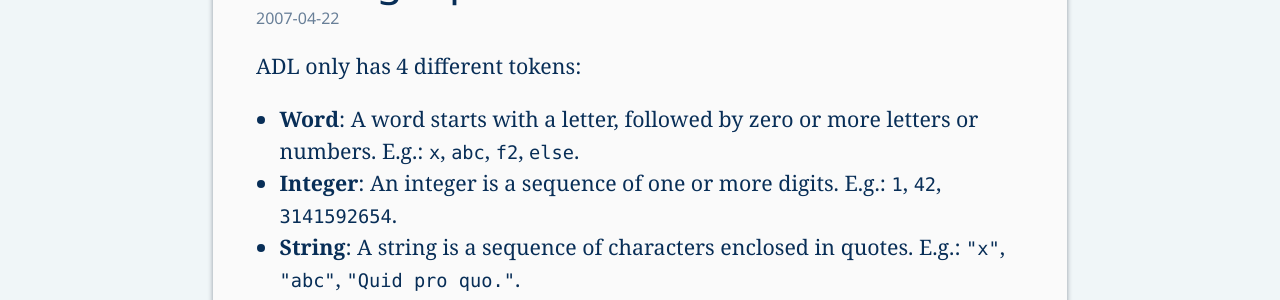
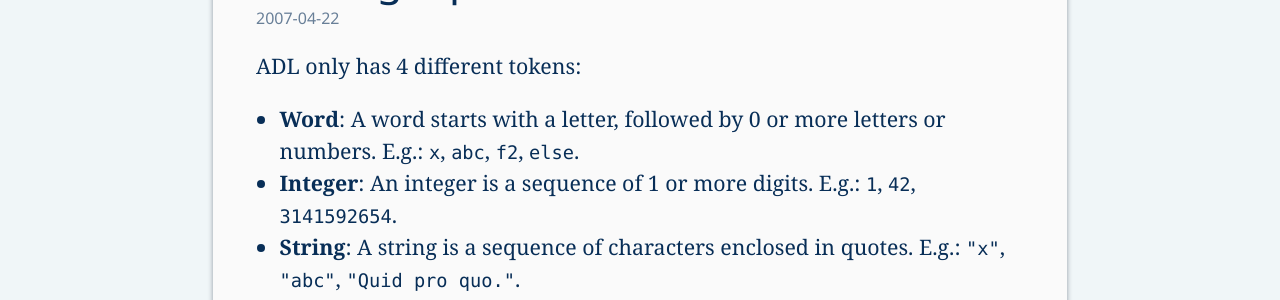
Before and after one commit to tommy-carlier/www.tcx.be, a Jekyll site: the page built from _posts/2007-04-22-wp05-adl-tokens.md, in a window 1280 px wide. Shown: the part 202-502 px from the top of the page. Built offline with Jekyll 4.4.1, drawn with Linux system fonts in a browser that asks for light colours.

Commit message:
Some small corrections

```diff
--- a/_posts/2007-04-22-wp05-adl-tokens.md
+++ b/_posts/2007-04-22-wp05-adl-tokens.md
@@ -5,9 +5,9 @@ title: "Writing a parser: ADL tokens"
 
 ADL only has 4 different tokens:
 
-- **Word**: A word starts with a letter, followed by zero or more letters or numbers.
+- **Word**: A word starts with a letter, followed by 0 or more letters or numbers.
   E.g.: `x`, `abc`, `f2`, `else`.
-- **Integer**: An integer is a sequence of one or more digits.
+- **Integer**: An integer is a sequence of 1 or more digits.
   E.g.: `1`, `42`, `3141592654`.
 - **String**: A string is a sequence of characters enclosed in quotes.
   E.g.: `"x"`, `"abc"`, `"Quid pro quo."`.
```
